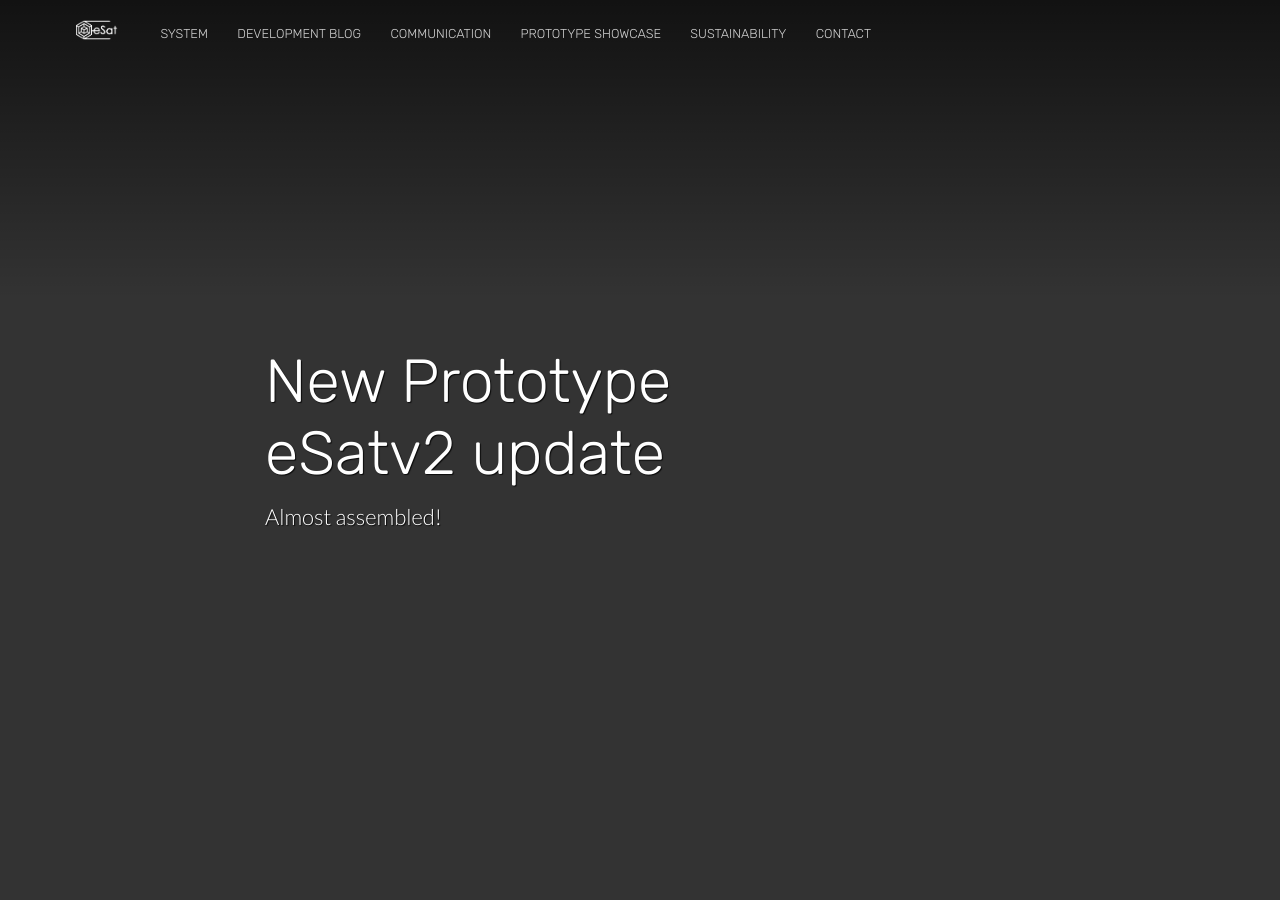
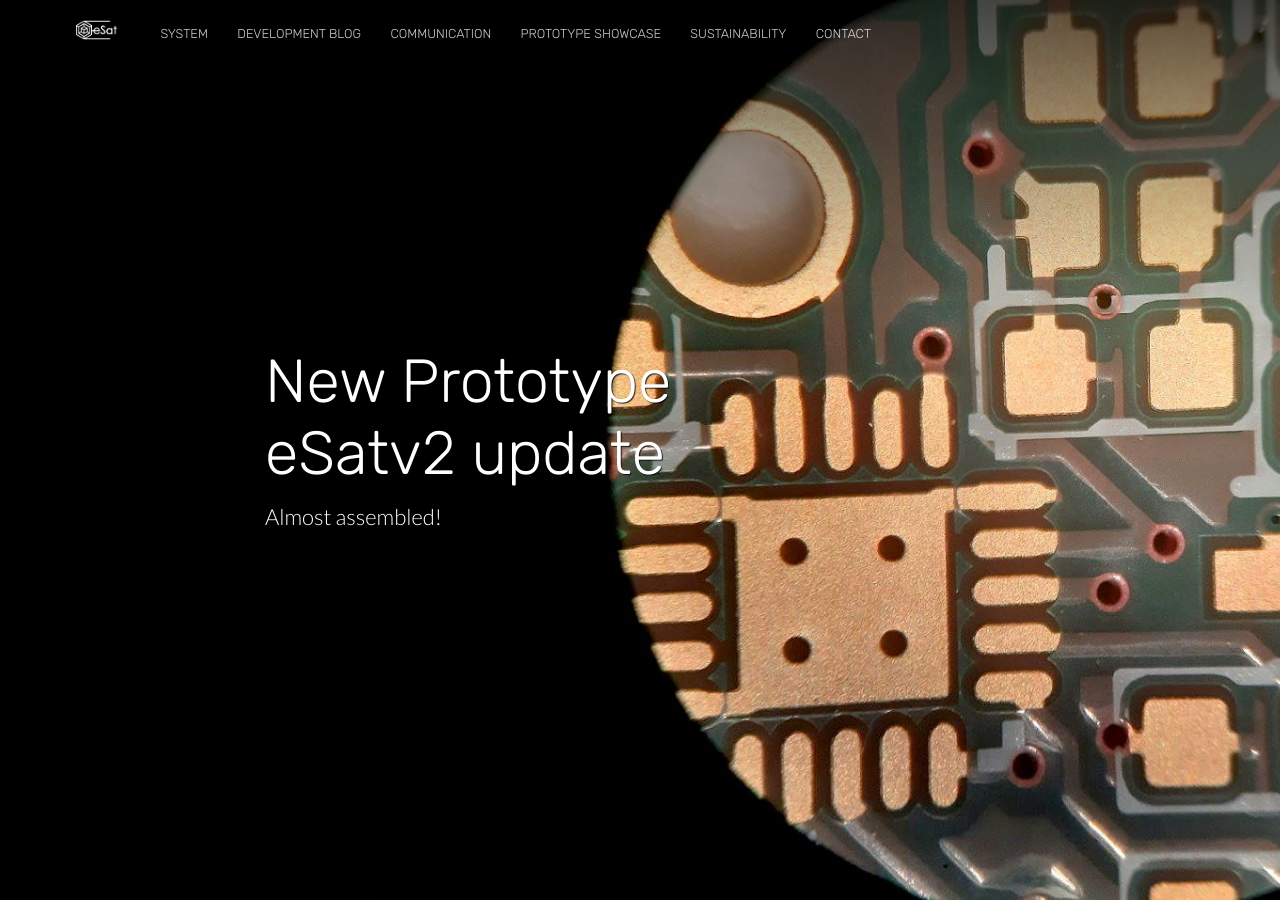
Before and after one commit to esat-space/esat-space.github.io, a Jekyll site: the page built from _posts/2020-10-15-v2.md, in a window 1280 px wide and 900 px high. Built offline with Jekyll 4.4.1, drawn with Linux system fonts in a browser that asks for light colours; nearby versions of some CDN libraries.

Commit message:
Update 2020-10-15-v2.md
absolute path

```diff
--- a/_posts/2020-10-15-v2.md
+++ b/_posts/2020-10-15-v2.md
@@ -6,7 +6,7 @@
   - update
   - technical
   - mechanic
-image: ../images/protov2pcbmic_w.jpg
+image: /images/protov2pcbmic_w.jpg
 author_staff_member: matthias
 ---
 We are proud to publish the first photos of our part-assembled eSat Prototype v2.
```
